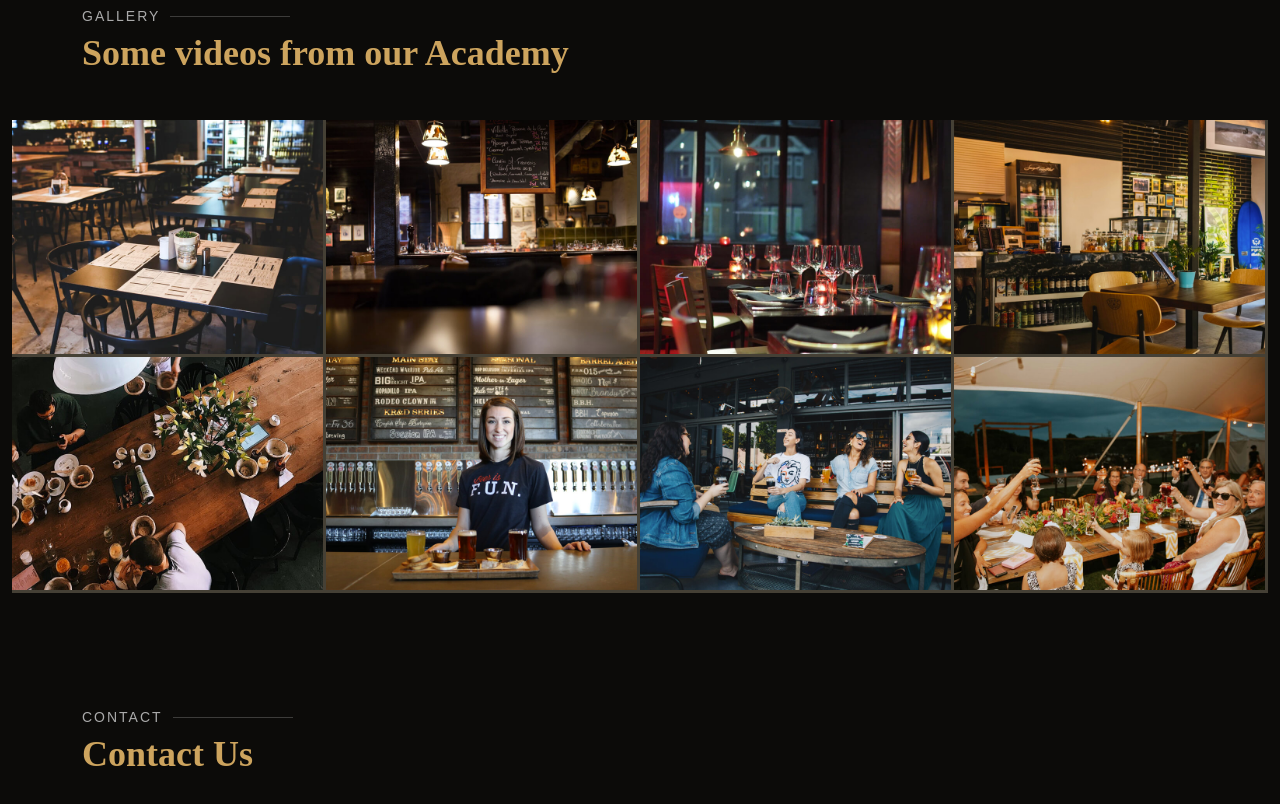
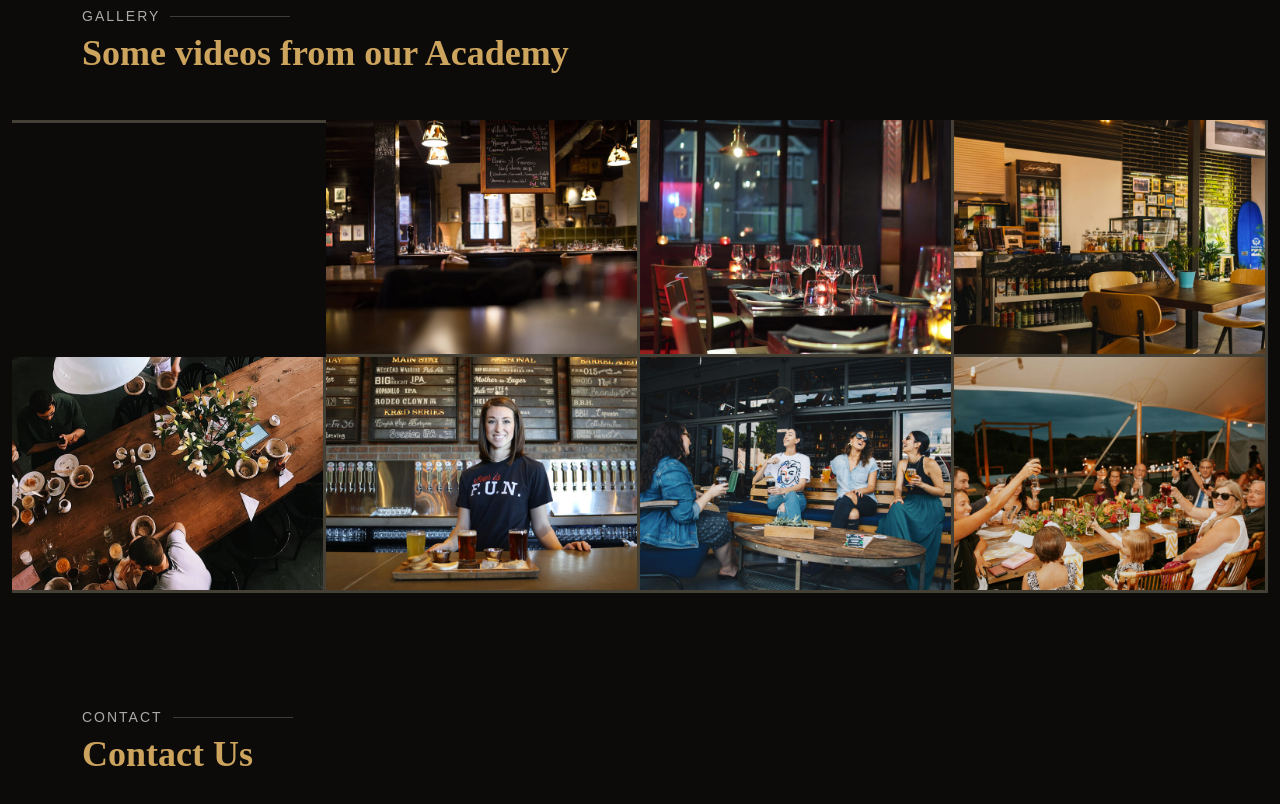
Before and after one commit to Arun3007/arigato.github.io, a plain HTML site: page index.html in a window 1280 px wide. Shown: the part 3940-4744 px from the top of the page. Drawn offline with Linux system fonts and the light colour scheme.

Commit message:
Update index.html

```diff
--- a/index.html
+++ b/index.html
@@ -591,7 +591,7 @@
           <div class="col-lg-3 col-md-4 data-aos=" zoom-in" data-aos-delay="200">
             <div class=" gallery-item">
               <a href="https://www.youtube.com/watch?v=vGSmCYqNl1M" class="gallery-lightbox" data-gall="gallery-item">
-                <img src="assets/img/gallery/gallery-1.jpg" alt="" class="img-fluid">
+                <!--<img src="assets/img/gallery/gallery-1.jpg" alt="" class="img-fluid">-->
               </a>
             </div>
           </div>
```
